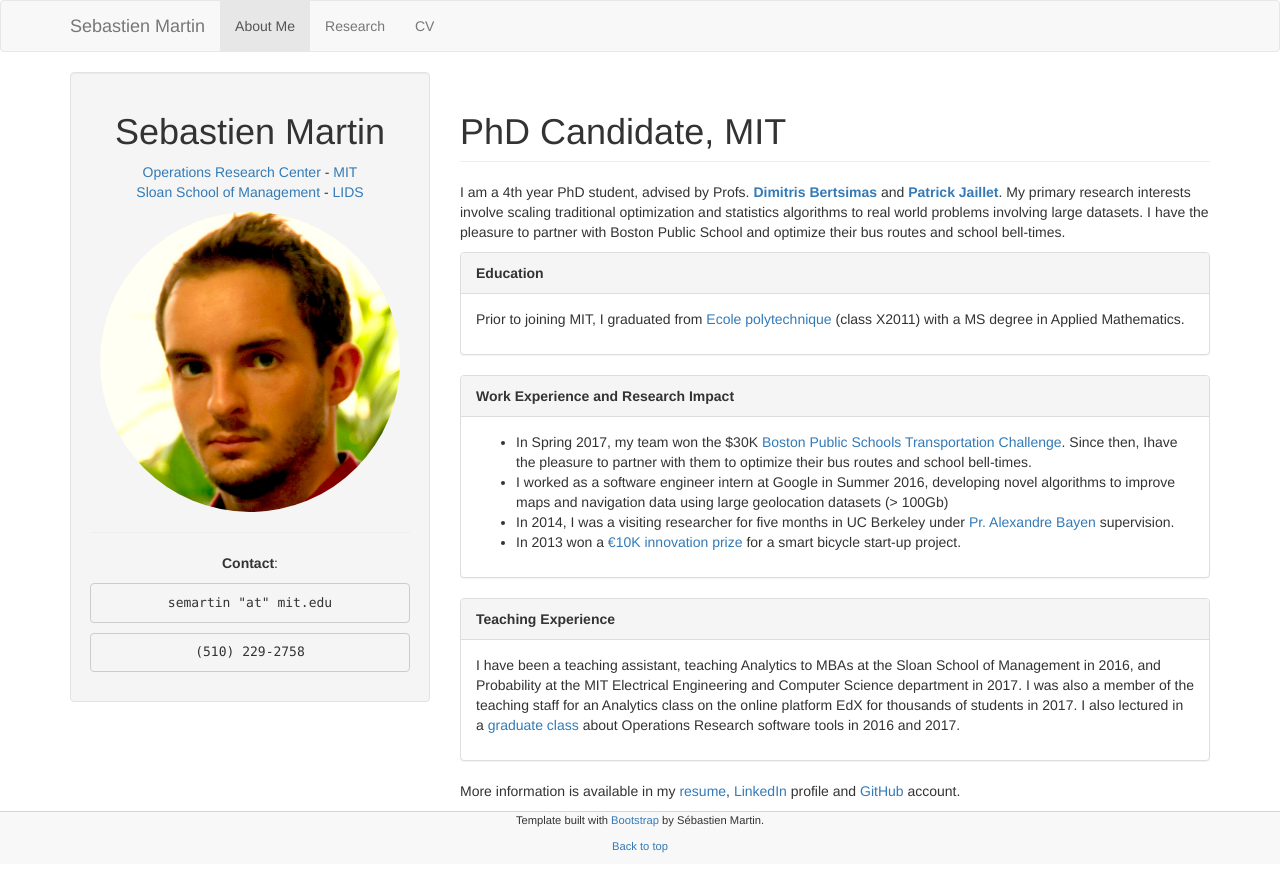
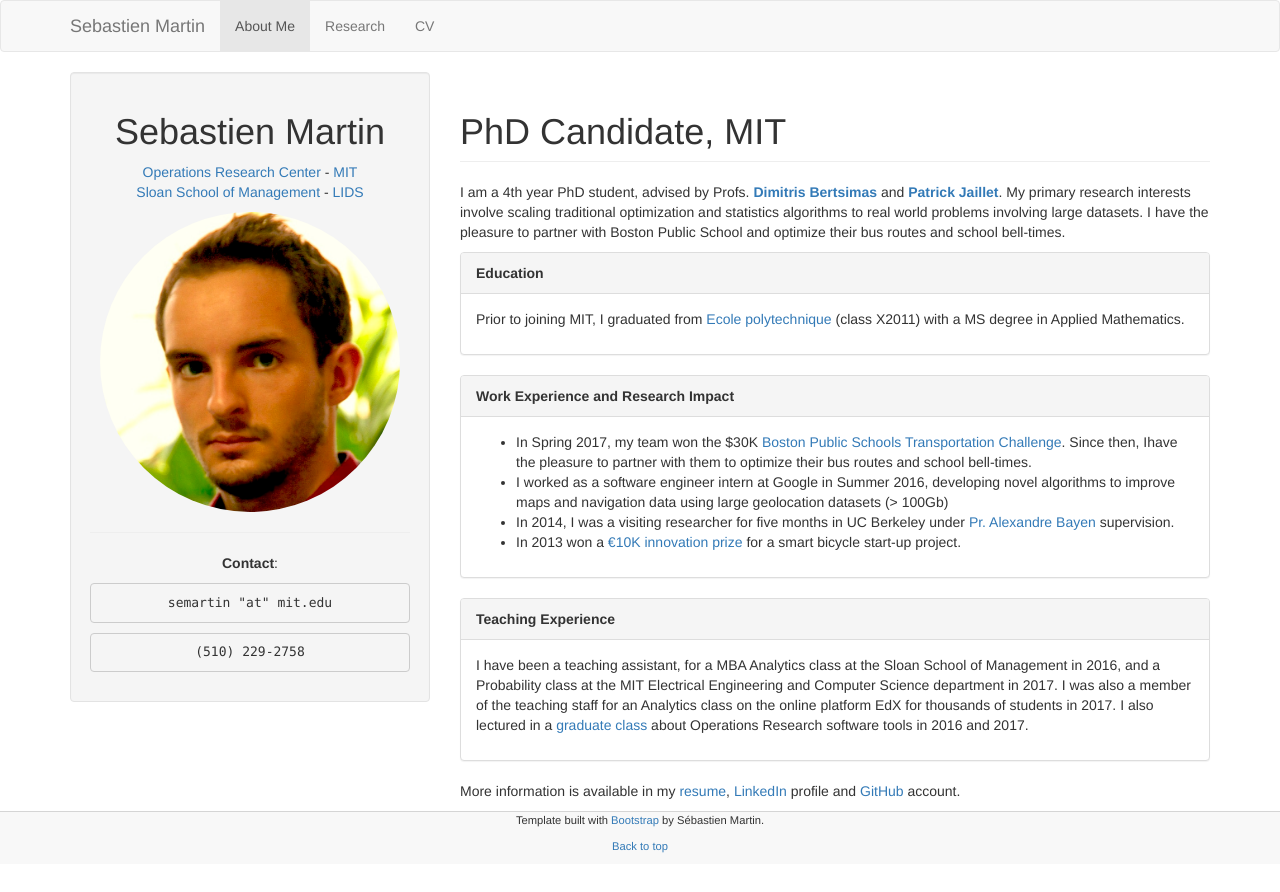
Before and after one commit to trevorhsong/trevorhsong.github.io, a Jekyll site: the page built from index.html, in a window 1280 px wide. Shown: the top 892 px of the page. Built offline with Jekyll 4.4.1, drawn with Linux system fonts in a browser that asks for light colours.

Commit message:
rewording

```diff
--- a/index.html
+++ b/index.html
@@ -54,7 +54,7 @@ tabname: About Me
       <div class="panel panel-default">
         <div class="panel-heading"><strong>Teaching Experience</strong></div>
         <div class="panel-body">
-          <p>I have been a teaching assistant, teaching Analytics to MBAs at the Sloan School of Management in 2016, and Probability at the MIT Electrical Engineering and Computer Science
+          <p>I have been a teaching assistant, for a MBA Analytics class at the Sloan School of Management in 2016, and a Probability class at the MIT Electrical Engineering and Computer Science
             department in 2017. I was also a member of the teaching staff for an Analytics class on the online platform EdX for thousands of students in 2017. I also lectured in a <a href="https://philchodrow.github.io/cos_2017/">graduate class</a> about Operations Research software tools in 2016 and 2017.</p>
         </div>
       </div>
```
